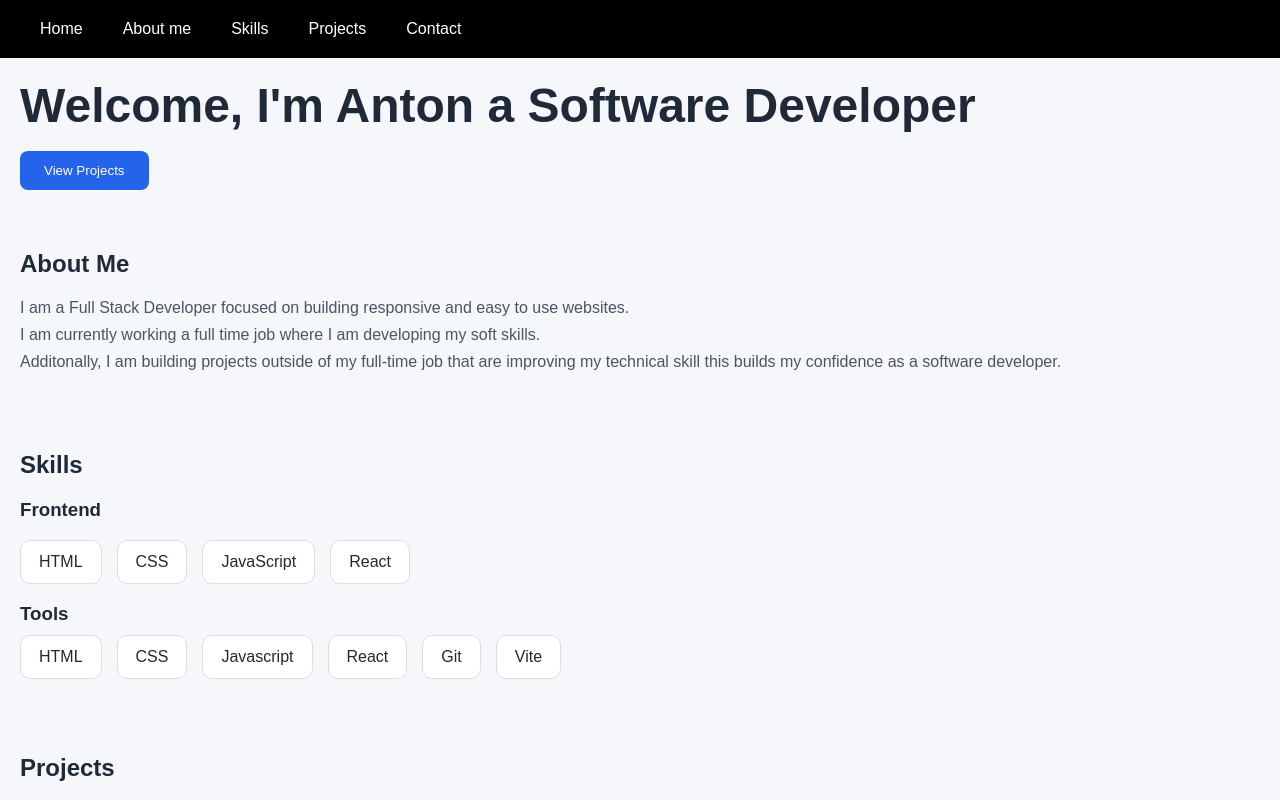
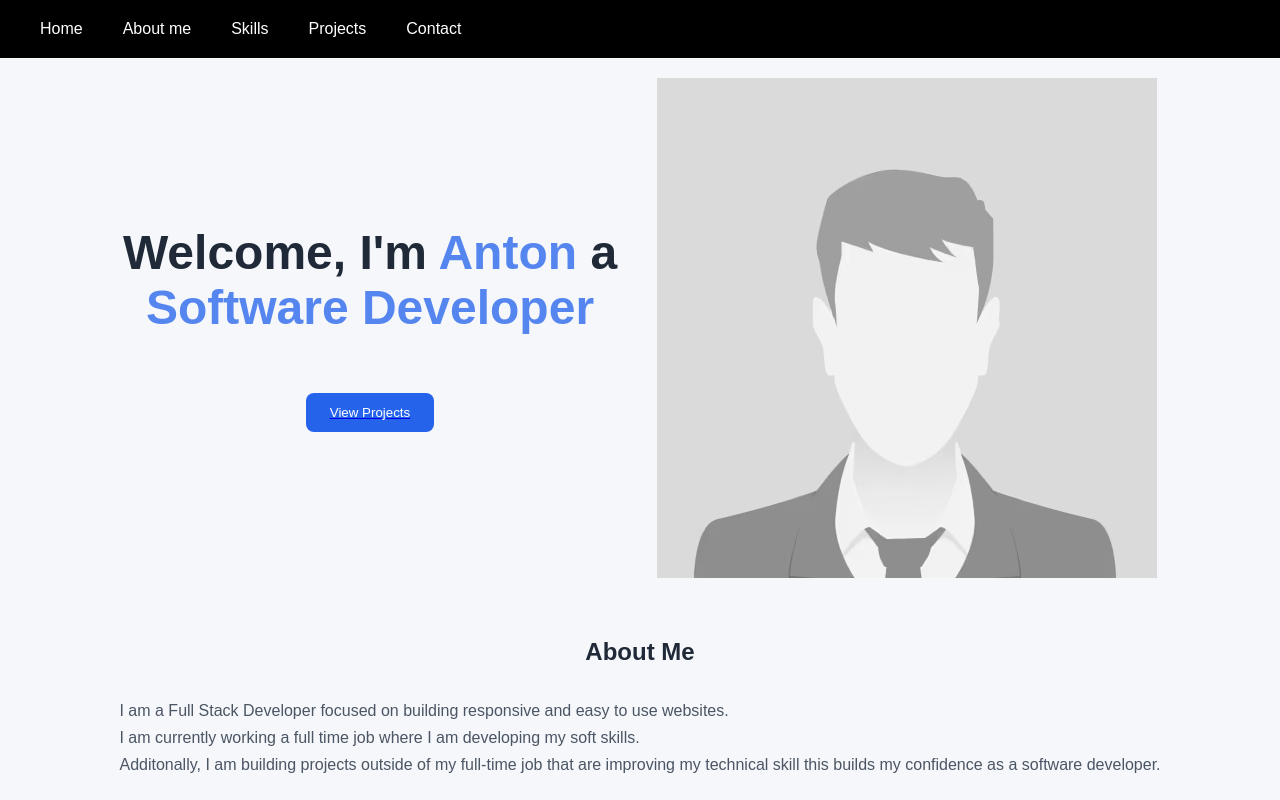
Before and after one commit to Antonluko/Portfolio, a React (Vite) app: page / in a window 1280 px wide. Shown: the top 800 px of the page. Built offline with nearby package versions, Linux system fonts and the light colour scheme.

Commit message:
Refactored Home & Styling
- Changed text.
- Added template image.
- Changed styling of Home & Sections

```diff
--- a/src/components/Home.jsx
+++ b/src/components/Home.jsx
@@ -1,10 +1,16 @@
+import avatar from "../assets/avatar.avif";
 function Home() {
     return (
         <section id="home" className="home">
-            <h1>Welcome, I'm Anton a Software Developer</h1> <br/>
-            <a href="#projects">
+        <div className="home-content">
+            <h1>Welcome, I'm <span className="highlight">Anton </span> a <br/>  <span className="highlight">Software Developer </span></h1> <br/>
+              <a href="#projects">
                 <button>View Projects</button>
             </a>
+
+            </div>
+               <img src={avatar} alt="avatar" />
+
         </section>
     )
 }
--- a/src/index.css
+++ b/src/index.css
@@ -36,19 +36,41 @@ margin: 20px;
 }
 section {
  padding: 20px;
+ display: flex;
+ flex-direction: column;
+ align-items: center;
+ justify-content: center;
 }
-
+.home {
+  display: flex;
+  flex-direction: row;
+  gap: 40px;
+  align-items: center;
+}
+.home a {
+align-items: center;
+}
 .home h1 {
   font-size: 48px;
   margin: 0px;
 }
-
-.home p {
-  font-size: 18px;
-  color: #4b5563;
+.home h1 .highlight{
+ color: #2564ebc5;
 }
-
+.home-content {
+  display: flex;
+  flex-direction: column;
+  align-items: center;
+  text-align: center;
+  gap: 20px;
+}
+.home-img {
+  max-width: 400px;
+  width: 100%;
+  height: auto;
+}
 .home button {
+  display:flex;
   padding: 12px 24px;
   border: none;
   background: #2563eb;
```
Also changed, not shown: src/assets/avatar.avif (added).
